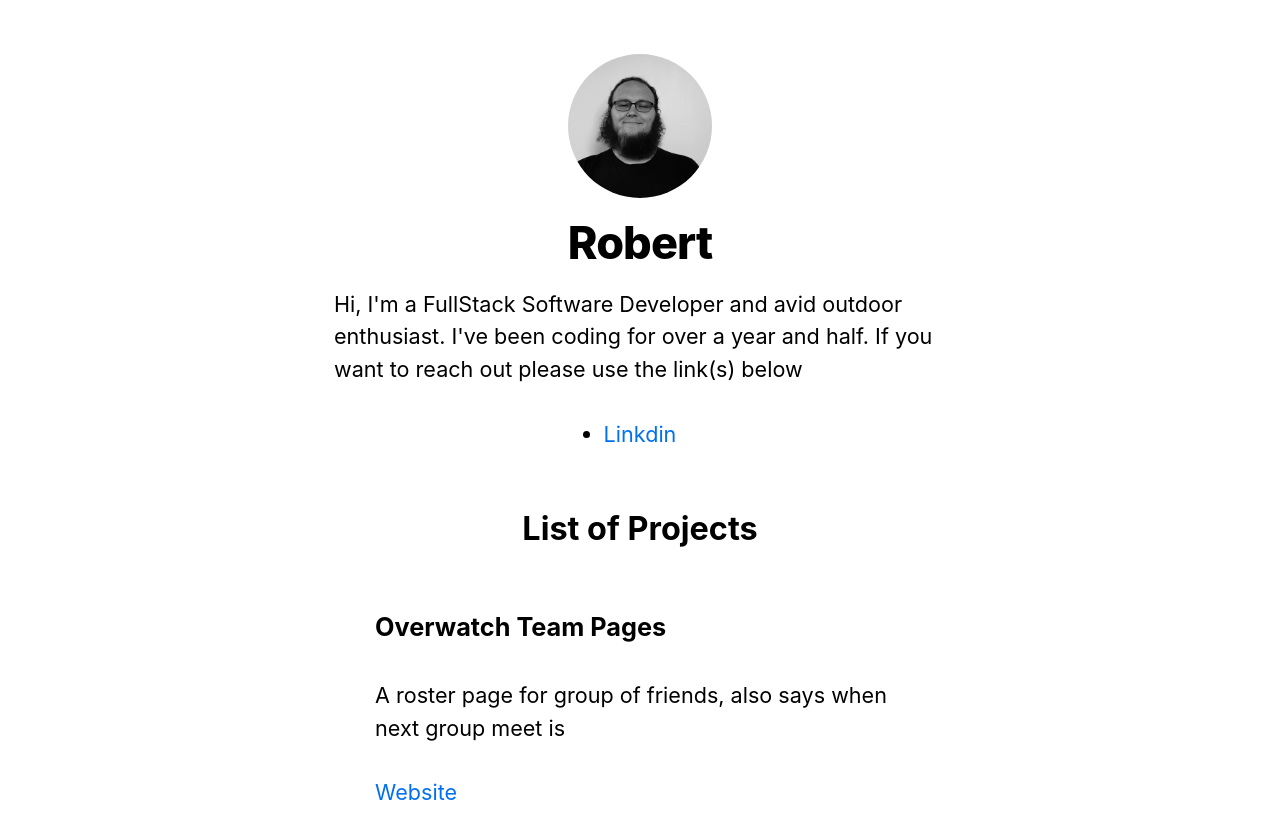
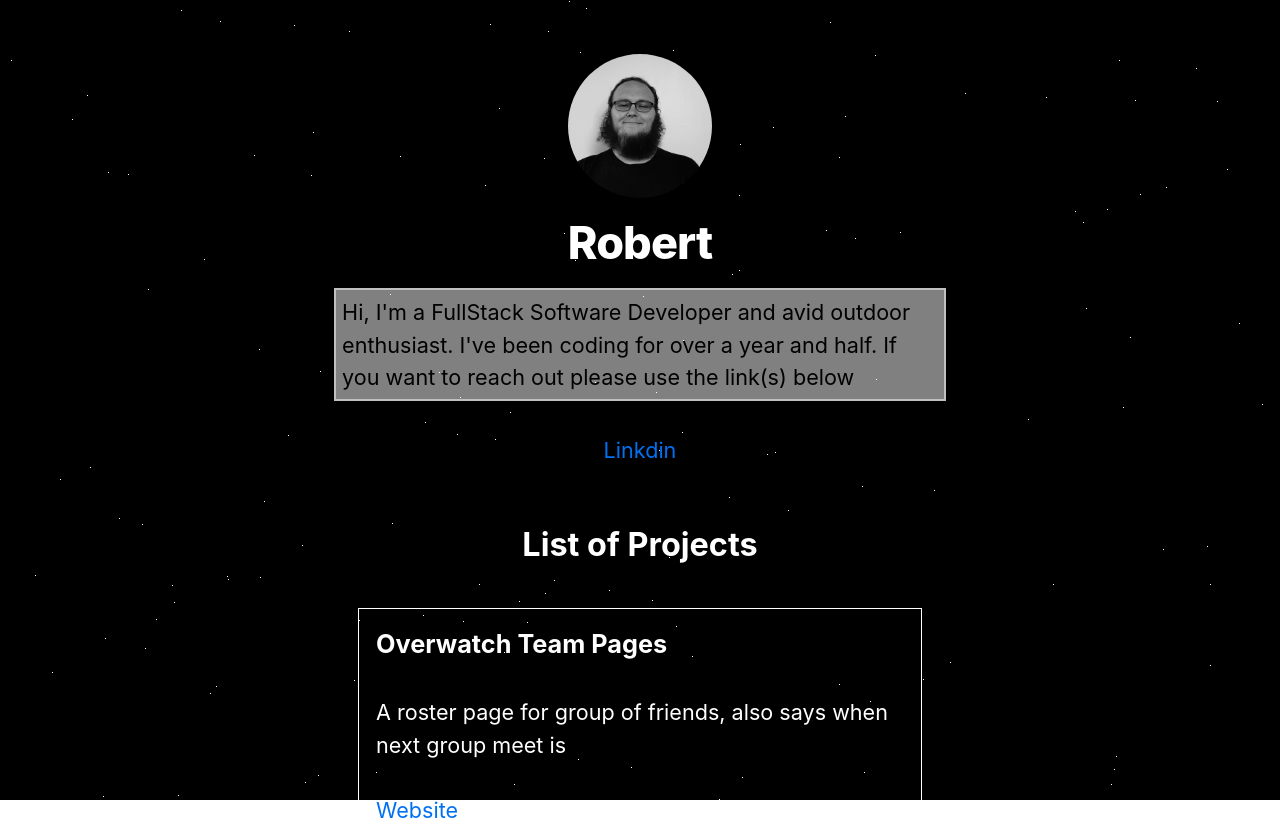
Before and after one commit to IcyIce-FSDev/IcyIce-FSDev, a Next.js app: page / in a window 1280 px wide. Shown: the top 820 px of the page. Built offline with nearby package versions, Linux system fonts and the light colour scheme.

Commit message:
Updating to add background

```diff
--- /dev/null
+++ b/components/background.js
@@ -0,0 +1,67 @@
+import React, { useEffect } from "react";
+import * as THREE from "three";
+import styles from "./background.module.css";
+
+const ThreeScene = ({ children }) => {
+  useEffect(() => {
+    // Create a scene, camera, and renderer
+    const scene = new THREE.Scene();
+    const camera = new THREE.PerspectiveCamera(
+      75,
+      window.innerWidth / window.innerHeight,
+      0.1,
+      1000
+    );
+    const renderer = new THREE.WebGLRenderer();
+
+    renderer.setSize(window.innerWidth, window.innerHeight);
+    document.getElementById("three-container").appendChild(renderer.domElement);
+
+    // Create a starry background
+    const starsGeometry = new THREE.BufferGeometry();
+    const starsMaterial = new THREE.PointsMaterial({
+      color: 0xffffff,
+      size: 0.02,
+    });
+
+    const starsVertices = [];
+    for (let i = 0; i < 1000; i++) {
+      const x = (Math.random() - 0.5) * 2000;
+      const y = (Math.random() - 0.5) * 2000;
+      const z = (Math.random() - 0.5) * 2000;
+      starsVertices.push(x, y, z);
+    }
+
+    starsGeometry.setAttribute(
+      "position",
+      new THREE.Float32BufferAttribute(starsVertices, 3)
+    );
+    const stars = new THREE.Points(starsGeometry, starsMaterial);
+    scene.add(stars);
+
+    // Position the camera
+    camera.position.z = 5;
+
+    // Animation loop
+    const animate = () => {
+      requestAnimationFrame(animate);
+
+      // Rotate the stars to create a sense of movement
+      stars.rotation.x += 0.0001;
+      stars.rotation.y += 0.0001;
+
+      renderer.render(scene, camera);
+    };
+
+    animate();
+  }, []);
+
+  return (
+    <div>
+      <div id="three-container" className={styles.threeJS}></div>
+      <div className={styles.htmlContent}>{children}</div>
+    </div>
+  );
+};
+
+export default ThreeScene;
--- /dev/null
+++ b/components/background.module.css
@@ -0,0 +1,16 @@
+.htmlContent {
+  position: absolute;
+  z-index: 1;
+  top: 0; /* Position at the top */
+  left: 0;
+  width: 100%;
+  height: 100vh; /* Set the height to 100% of the viewport */
+}
+
+.threeJS {
+  position: relative;
+  width: 100%;
+  height: 100vh; /* Set the height to 100% of the viewport */
+  z-index: 0; /* Ensure it's below the HTML content */
+  overflow-x: hidden;
+}
--- a/components/layout.js
+++ b/components/layout.js
@@ -3,12 +3,14 @@ import Image from "next/image";
 import styles from "./layout.module.css";
 import utilStyles from "../styles/utils.module.css";
 import Link from "next/link";
+import ThreeScene from "./background";
 
 const name = "Robert";
 export const siteTitle = "Porfolio Website";
 
 export default function Layout({ children, home }) {
   return (
+    <ThreeScene>
       <div className={styles.container}>
         <Head>
           <link rel="icon" href="/favicon.ico" />
@@ -62,5 +64,6 @@ export default function Layout({ children, home }) {
           </div>
         )}
       </div>
+    </ThreeScene>
   );
 }
--- a/components/layout.module.css
+++ b/components/layout.module.css
@@ -9,6 +9,7 @@
     display: flex;
     flex-direction: column;
     align-items: center;
+    color: white;
   }
 
   .backToHome {
@@ -17,6 +18,9 @@
 
   .aboutme {
     width: 800px;
+    background-color: rgba(255, 255, 255, 0.5);
+    padding: 1%;
+    border: 2px solid silver;
   }
 
   .cardContainer {
@@ -27,7 +31,7 @@
   }
 
   .projCard {
-    border: 1px black solid;
+    border: 1px white solid;
     width: 25%;
     padding: 3%;
     display: flex;
@@ -35,6 +39,7 @@
     align-items: center;
     justify-content: space-between;
     margin: 1%;
+    color: white;
   }
 }
 
@@ -45,10 +50,17 @@
     margin: 3rem auto 6rem;
   }
 
+  .aboutme {
+    background-color: rgba(255, 255, 255, 0.5);
+    padding: 1%;
+    border: 2px solid silver;
+  }
+
   .header {
     display: flex;
     flex-direction: column;
     align-items: center;
+    color: white;
   }
 
   .backToHome {
@@ -58,5 +70,7 @@
   .projCard {
     padding: 3%;
     margin: 1%;
+    color: white;
+    border: 1px white solid;
   }
 }
--- a/package.json
+++ b/package.json
@@ -15,6 +15,7 @@
     "react": "18.2.0",
     "react-dom": "18.2.0",
     "remark": "^14.0.3",
-    "remark-html": "^15.0.2"
+    "remark-html": "^15.0.2",
+    "three": "^0.156.1"
   }
 }
--- a/styles/utils.module.css
+++ b/styles/utils.module.css
@@ -4,6 +4,7 @@
   font-weight: 800;
   letter-spacing: -0.05rem;
   margin: 1rem 0;
+  color: white;
 }
 
 .headingXl {
```
Also changed, not shown: 1 other file (tests, documents, lock files or other folders). Lines whose indentation alone changed are shown as unchanged.
